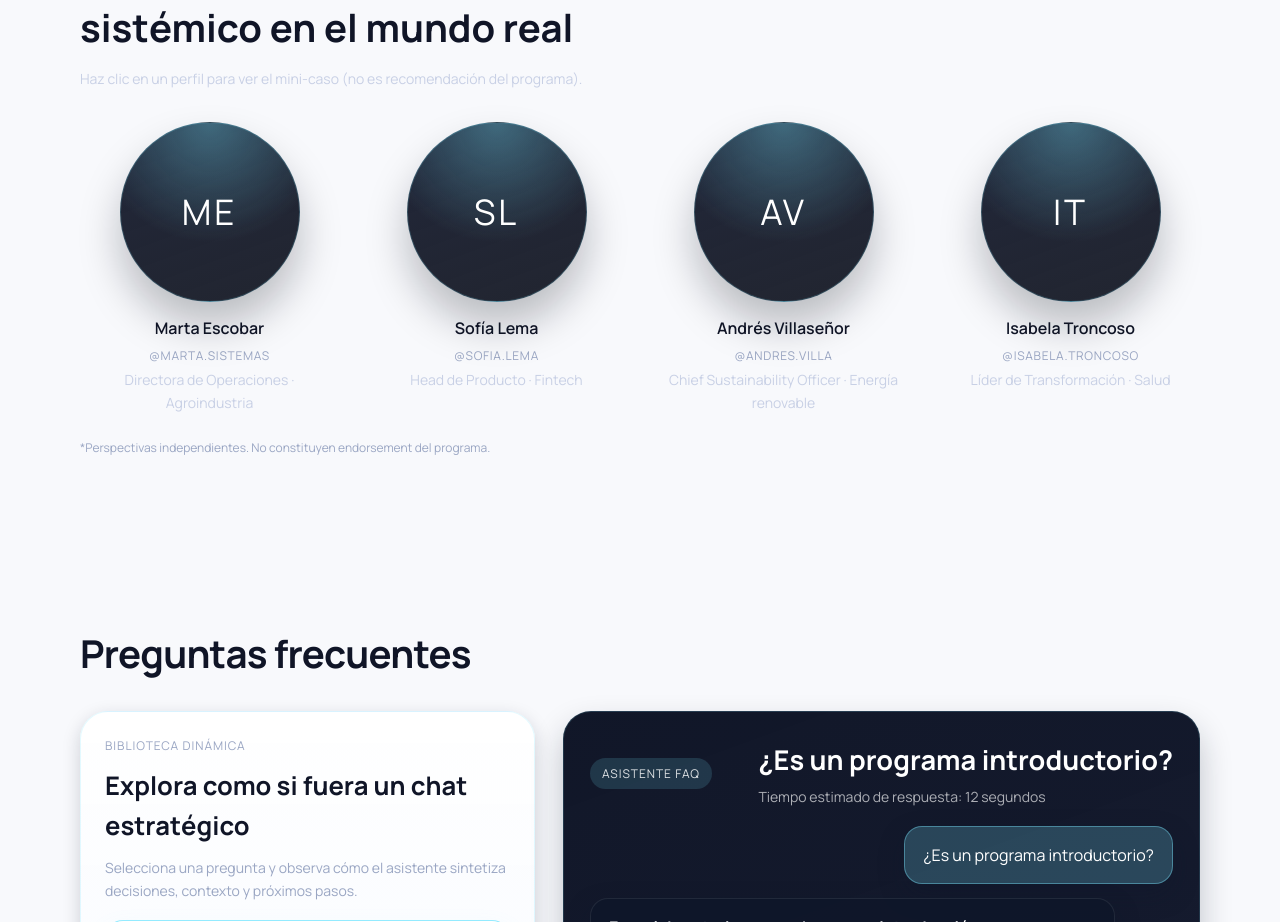
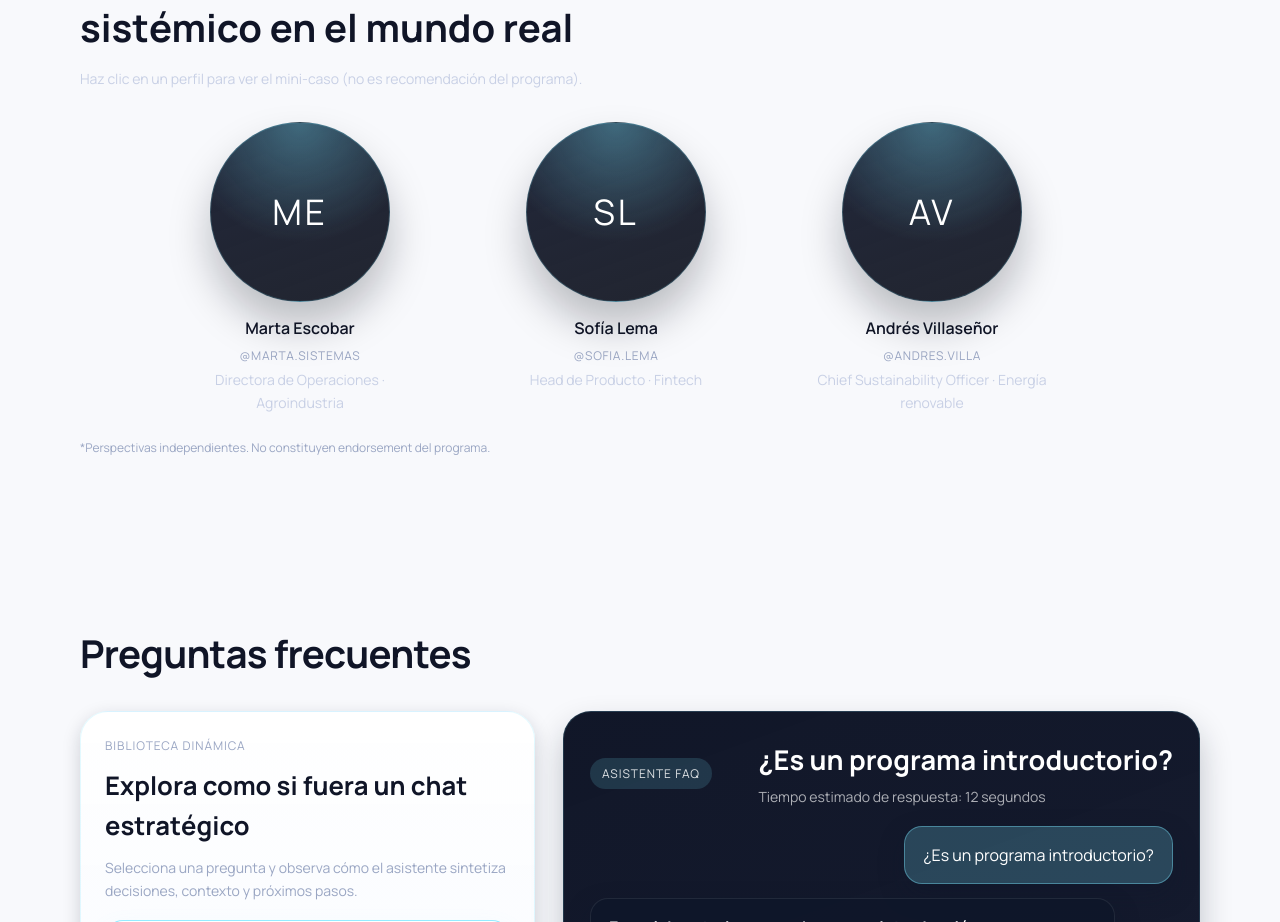
Before and after one commit to MaigomAS/SystemThinking-Website, a React (Vite) app: page / in a window 1280 px wide. Shown: the part 6420-7342 px from the top of the page. Built offline with nearby package versions, Linux system fonts and the light colour scheme.

Commit message:
Reduce voices section to three profiles

```diff
--- a/src/components/LeadershipVoicesCircles.jsx
+++ b/src/components/LeadershipVoicesCircles.jsx
@@ -83,22 +83,6 @@ const VOICES = [
     lever: 'Creamos un mapa de relaciones críticas y diseñamos rituales de coordinación recurrentes.',
     impact: 'Los acuerdos estratégicos se aceleraron y el pipeline de proyectos ganó tracción.',
     learning: 'Las relaciones sostenidas son un activo estructural, no un “extra” relacional.',
-    imageSrc: null,
-  },
-  {
-    id: 'voice-4',
-    name: 'Isabela Troncoso',
-    handle: '@isabela.troncoso',
-    role: 'Líder de Transformación',
-    sector: 'Salud',
-    initials: 'IT',
-    tags: ['Cultura', 'Procesos', 'Calidad clínica'],
-    insightTitle: 'Hacer operable la cultura en decisiones clínicas',
-    context:
-      'Las prioridades de calidad y seguridad se interpretaban distinto en cada unidad.',
-    lever: 'Definimos reglas no negociables y protocolos claros para decisiones de alto riesgo.',
-    impact: 'Las unidades clínicas compartieron un estándar común y bajaron los incidentes críticos.',
-    learning: 'Una cultura clara protege al equipo cuando las decisiones son complejas.',
     imageSrc: null,
   },
 ];
--- a/src/styles/global.css
+++ b/src/styles/global.css
@@ -2392,11 +2392,13 @@ img {
 }
 
 .voices__grid {
-  margin-top: 32px;
+  margin: 32px auto 0;
   display: grid;
   gap: 28px;
   grid-template-columns: repeat(auto-fit, minmax(180px, 1fr));
   align-items: start;
+  justify-content: center;
+  max-width: 920px;
 }
 
 .voices__card {
@@ -2408,6 +2410,8 @@ img {
   padding: 0;
   text-align: center;
   color: inherit;
+  width: 100%;
+  max-width: 240px;
 }
 
 .voices__card:focus-visible {
@@ -2721,7 +2725,7 @@ img {
 
 @media (max-width: 640px) {
   .voices__grid {
-    grid-template-columns: repeat(auto-fit, minmax(180px, 1fr));
+    grid-template-columns: repeat(auto-fit, minmax(160px, 1fr));
   }
 
   .voices-modal__panel {
```
Also changed, not shown: src/assets/leadership/voice-4.jpg (deleted).
